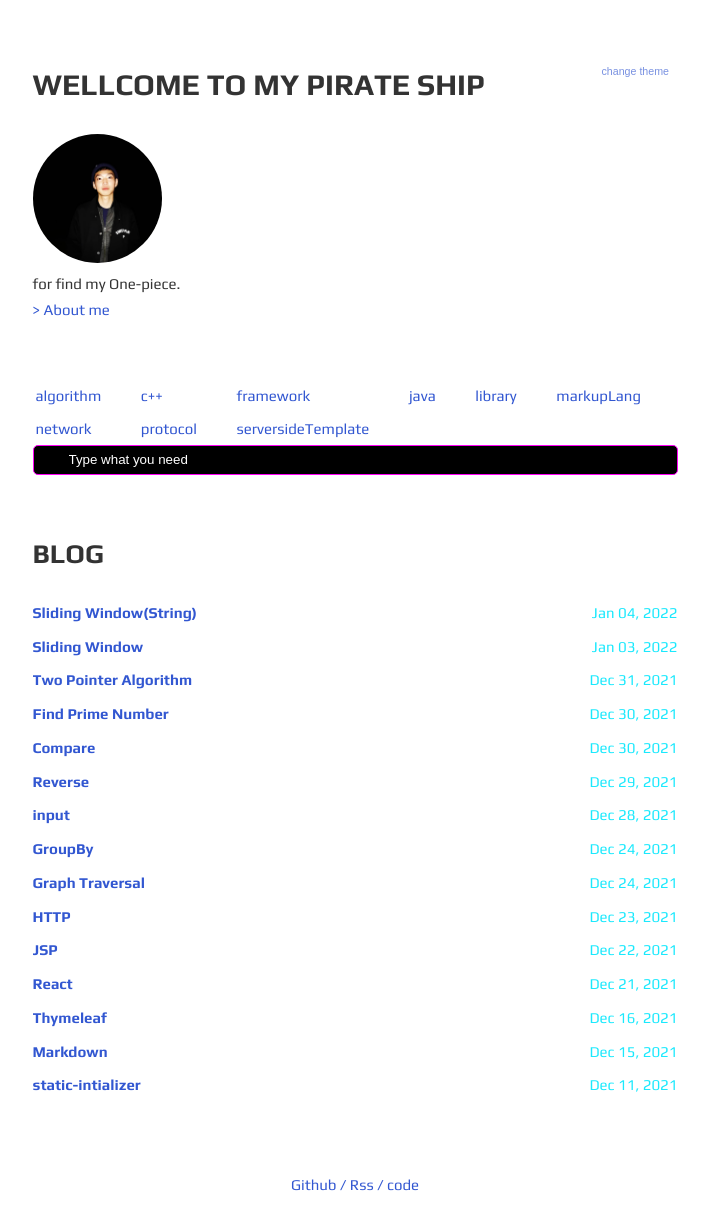
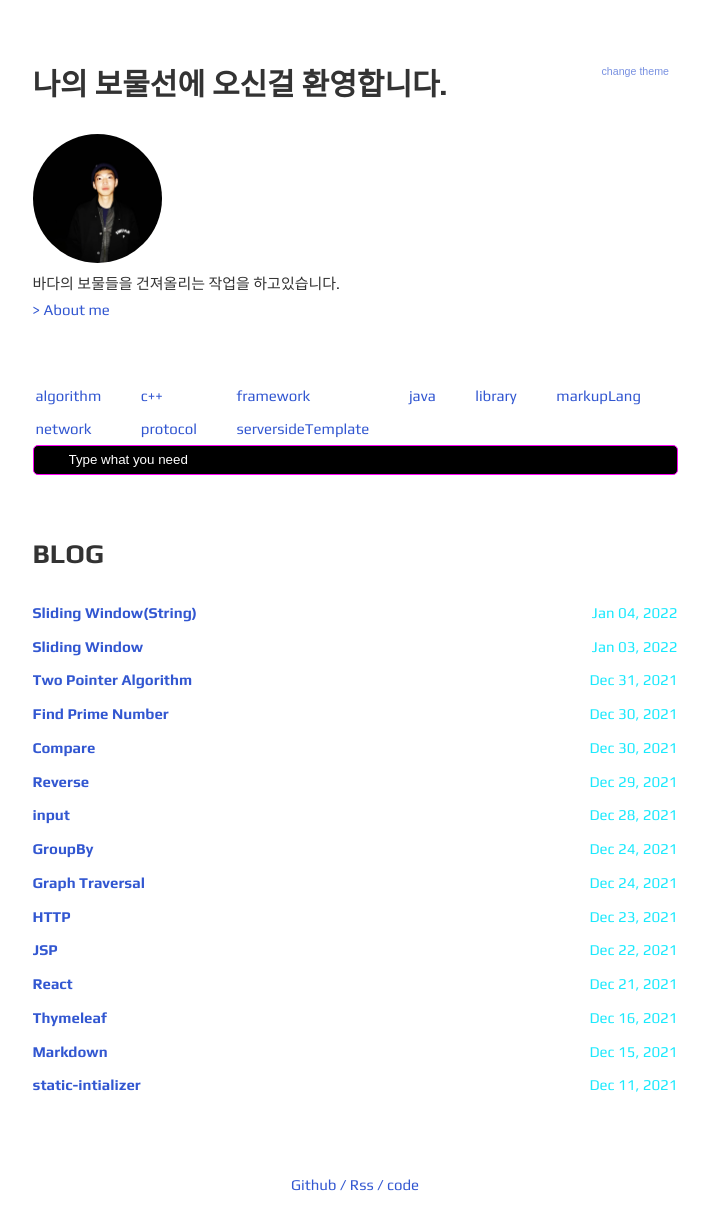
Before and after one commit to beomsookim96/TIL, a Jekyll site: the page built from index.html, in a window 1280 px wide. Shown: the whole page, without its empty margins (285-994 px from the left). Built offline with Jekyll 4.4.1, drawn with Linux system fonts in a browser that asks for light colours.

Commit message:
Update _config.yml

```diff
--- a/_config.yml
+++ b/_config.yml
@@ -1,8 +1,8 @@
 site: beomsookim96
 title: beomsookim96
-greetings: Wellcome to my pirate ship
+greetings: 나의 보물선에 오신걸 환영합니다.
 description: >-
-  for find my One-piece.
+  바다의 보물들을 건져올리는 작업을 하고있습니다.
 lang: en-US
 timezone:  Asia/Seoul
 repo: https://github.com/beomsookim96/beomsookim96.github.io # site repo [optional]
```
